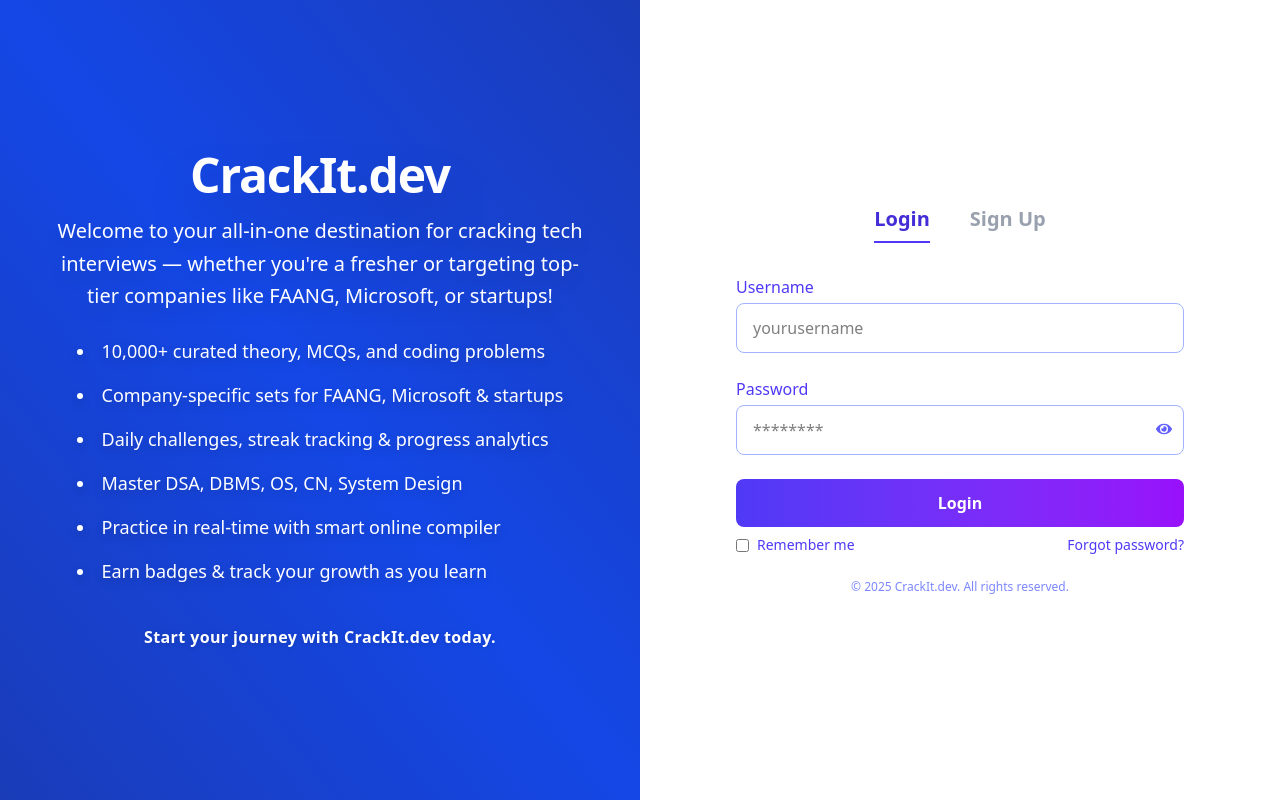
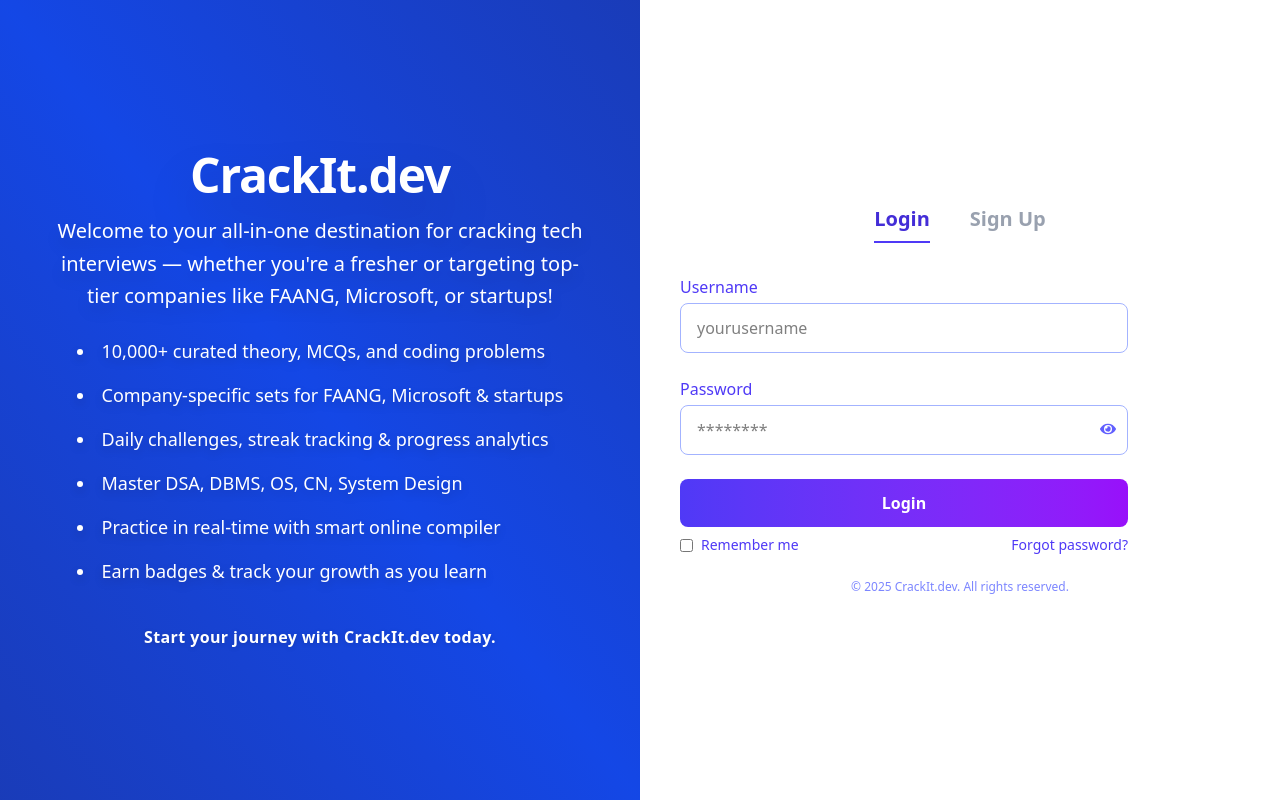
Before and after one commit to Mansi-unge/CrackItDev, a React (Vite) app: page /login in a window 1280 px wide. Built offline with nearby package versions, Linux system fonts and the light colour scheme; no server answers.

Commit message:
Update Login.jsx

```diff
--- a/src/Pages/Login.jsx
+++ b/src/Pages/Login.jsx
@@ -5,6 +5,13 @@
 import SignupForm from '../Components/Login/SignupForm';
 import PasswordReset from '../Components/Login/PasswordReset';
 import SideContent from '../Components/Login/SideContent';
+import { motion, AnimatePresence } from 'framer-motion';
+
+const transitionVariants = {
+  initial: { opacity: 0, y: 20 },
+  animate: { opacity: 1, y: 0 },
+  exit: { opacity: 0, y: -20 },
+};
 
 const Login = () => {
   const auth = useAuth();
@@ -26,8 +33,17 @@
           />
         )}
 
+        <AnimatePresence mode="wait">
           {!auth.showReset && auth.activeTab === 'login' && (
-          <>
+            <motion.div
+              key="login"
+              variants={transitionVariants}
+              initial="initial"
+              animate="animate"
+              exit="exit"
+              transition={{ duration: 0.5 }}
+              className="w-full"
+            >
               <LoginForm
                 username={auth.username}
                 setUsername={auth.setUsername}
@@ -53,10 +69,19 @@
                   Forgot password?
                 </button>
               </div>
-          </>
+            </motion.div>
           )}
 
           {!auth.showReset && auth.activeTab === 'signup' && (
+            <motion.div
+              key="signup"
+              variants={transitionVariants}
+              initial="initial"
+              animate="animate"
+              exit="exit"
+              transition={{ duration: 0.5 }}
+              className="w-full"
+            >
               <SignupForm
                 username={auth.username}
                 setUsername={auth.setUsername}
@@ -70,9 +95,19 @@
                 error={auth.error}
                 success={auth.success}
               />
+            </motion.div>
           )}
 
           {auth.showReset && (
+            <motion.div
+              key="reset"
+              variants={transitionVariants}
+              initial="initial"
+              animate="animate"
+              exit="exit"
+              transition={{ duration: 0.5 }}
+              className="w-full"
+            >
               <PasswordReset
                 resetEmail={auth.resetEmail}
                 setResetEmail={auth.setResetEmail}
@@ -90,7 +125,9 @@
                   auth.resetMessages();
                 }}
               />
+            </motion.div>
           )}
+        </AnimatePresence>
 
         <p className="text-center text-indigo-400 mt-6 text-xs select-none">
           © 2025 CrackIt.dev. All rights reserved.
```
Lines whose indentation alone changed are shown as unchanged.
